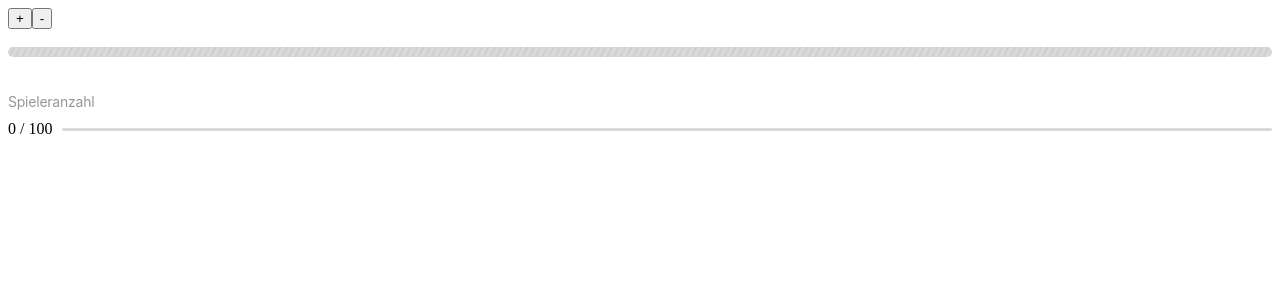
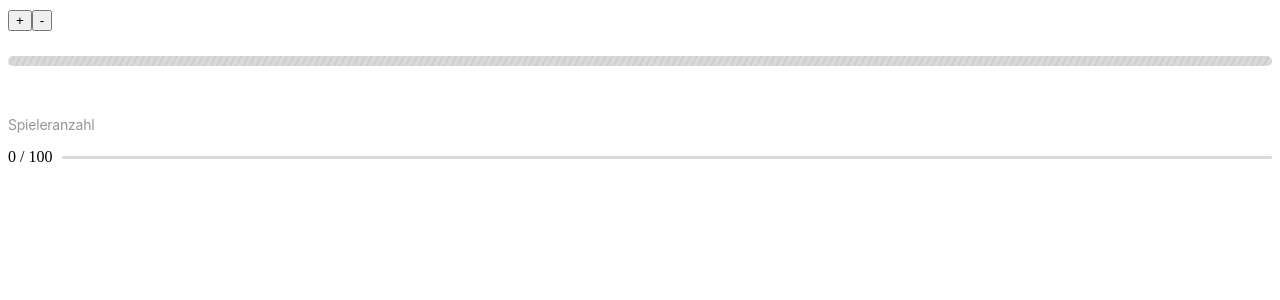
Before and after one commit to Soupertonic/console, an Angular app: page / in a window 1280 px wide. Shown: the top 300 px of the page. Built offline with nearby package versions, Linux system fonts and the light colour scheme.

Commit message:
Apply sensible css reset

```diff
--- a/packages/console-app/index.css
+++ b/packages/console-app/index.css
@@ -1 +1,13 @@
-/* You can add global styles to this file, and also import other style files */
+*,
+*::before,
+*::after {
+  box-sizing: border-box;
+}
+
+body {
+  min-height: 100vh;
+  line-height: 1.5;
+  text-rendering: optimizeSpeed;
+  -webkit-font-smoothing: antialiased;
+  -moz-osx-font-smoothing: grayscale;
+}
```
